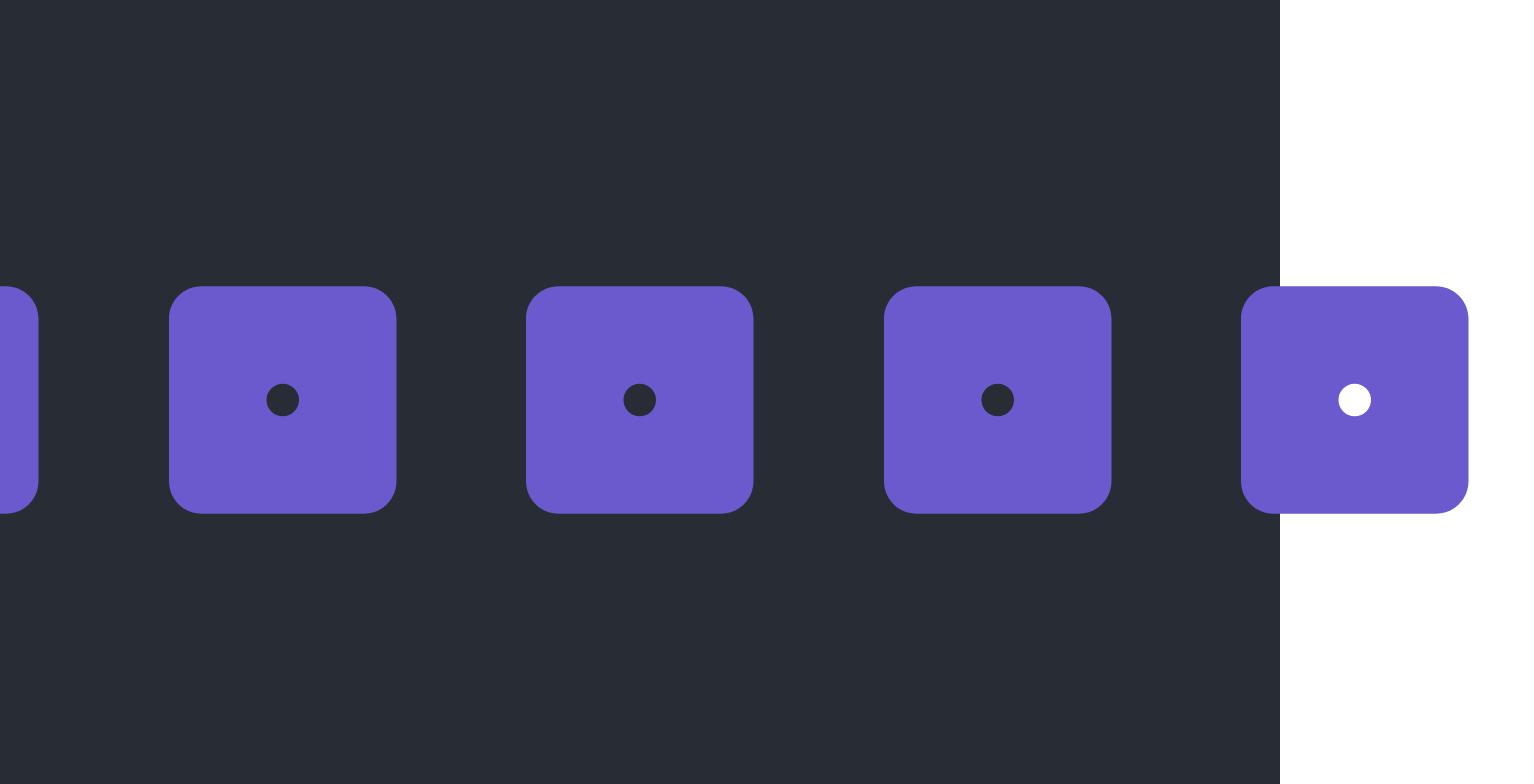
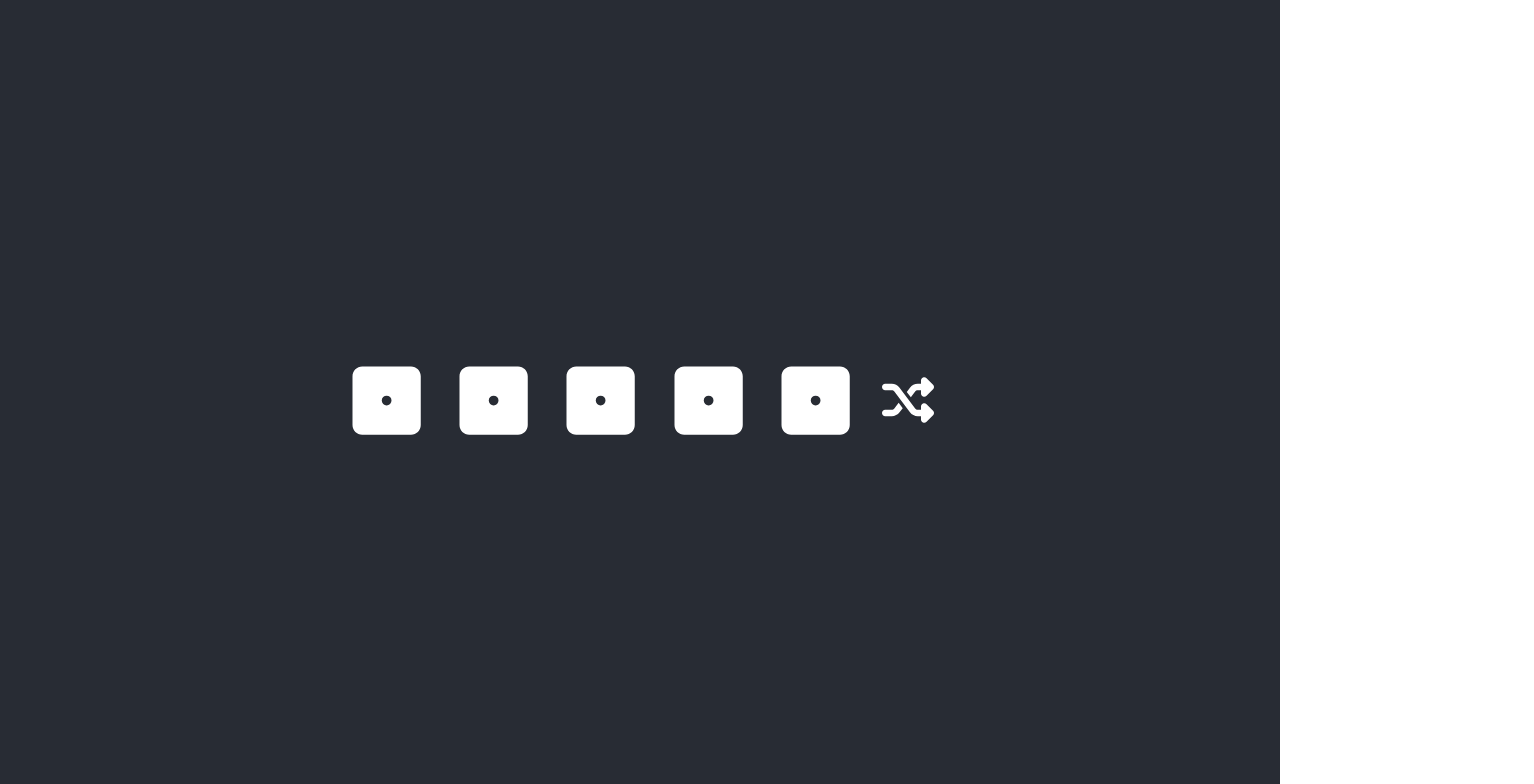
Before and after one commit to mwegnr/kniffel, a React (Create React App) app: page / in a window 1280 px wide. Shown: the top 784 px of the page, 1534 px wide, since content can reach past the window. Built offline with nearby package versions, Linux system fonts and the light colour scheme; the HTML template or start-up script is replaced by a standard one.

Commit message:
roll and lock dice

```diff
--- a/src/App.css
+++ b/src/App.css
@@ -5,6 +5,7 @@
 .App-body {
     background-color: #282c34;
     min-height: 100vh;
+    width: 100%;
     display: flex;
     flex-direction: column;
     align-items: center;
@@ -12,8 +13,3 @@
     font-size: calc(10px + 2vmin);
     color: white;
 }
-
-.row {
-    display: flex;
-    flex-direction: row;
-}
--- a/src/App.tsx
+++ b/src/App.tsx
@@ -1,10 +1,10 @@
 import React from 'react';
 import './App.css';
-import './Die';
-import './Dice'
+import './Dice/Die';
+import './Dice/Dice'
 import {library} from '@fortawesome/fontawesome-svg-core'
 import {fas} from '@fortawesome/free-solid-svg-icons'
-import Dice from "./Dice";
+import Dice from "./Dice/Dice";
 
 library.add(fas)
 
--- a/src/Dice.tsx
+++ /dev/null
@@ -1,40 +0,0 @@
-import React, {Component} from "react";
-import Die from "./Die";
-
-
-interface IProps {
-}
-
-interface IState {
-    values: Array<number>;
-}
-
-class Dice extends Component<IProps, IState> {
-    constructor(props: any) {
-        super(props);
-        this.state = {
-            values: Array(5).fill(1),
-        }
-    }
-
-    render() {
-        return (
-            <div className="row" onClick={() => this.handleClick()}>
-                <Die value={this.state.values[0]}/>
-                <Die value={this.state.values[1]}/>
-                <Die value={this.state.values[2]}/>
-                <Die value={this.state.values[3]}/>
-                <Die value={this.state.values[4]}/>
-            </div>
-        )
-    }
-
-    handleClick() {
-        this.setState({
-            values: this.state.values.map(() => Math.ceil(Math.random() * 6))
-        })
-    }
-
-}
-
-export default Dice
--- /dev/null
+++ b/src/Dice/Dice.css
@@ -0,0 +1,22 @@
+.dice-row {
+    display: flex;
+    flex-direction: row;
+    align-items: center;
+}
+
+.dice-icon {
+    font-size: 3em;
+    padding: 0.25em;
+}
+
+.dice-icon.small {
+    font-size: 2em;
+}
+
+.dice-icon.large {
+    font-size: 4em;
+}
+
+.dice-icon.locked {
+    color:slateblue;
+}
--- /dev/null
+++ b/src/Dice/Dice.tsx
@@ -0,0 +1,64 @@
+import React, {Component} from "react";
+import Die from "./Die";
+import "./Dice.css"
+import {FontAwesomeIcon} from "@fortawesome/react-fontawesome";
+import {IconProp} from "@fortawesome/fontawesome-svg-core";
+
+
+interface IProps {
+}
+
+interface IState {
+    values: Array<number>;
+    lockedDice: Array<boolean>;
+}
+
+class Dice extends Component<IProps, IState> {
+    constructor(props: any) {
+        super(props);
+        this.state = {
+            values: Array(5).fill(1),
+            lockedDice: Array(5).fill(false),
+        }
+    }
+
+    renderDie(i: number) {
+        return (<Die value={this.state.values[i]}
+                     locked={this.state.lockedDice[i]}
+                     onClick={() => this.lock(i)}/>)
+    }
+
+    render() {
+        return (
+            <div className="dice-row">
+                {this.state.values.map((_, index) => this.renderDie(index))}
+                <FontAwesomeIcon icon={`shuffle` as IconProp} onClick={() => this.shuffle()}
+                                 className='dice-icon small'/>
+            </div>
+        )
+    }
+
+    lock(i: number) {
+        const nextLockedDice = this.state.lockedDice;
+        nextLockedDice[i] = !nextLockedDice[i];
+        this.setState({lockedDice: nextLockedDice});
+    }
+
+    shuffle() {
+        const nextValues = this.state.values.map((value, index) => {
+            if (!this.state.lockedDice[index]) return this.roll()
+            return value
+        });
+
+        this.setState({
+            values: nextValues,
+        });
+    }
+
+    roll(): number {
+        return Math.ceil(Math.random() * 6);
+    }
+
+}
+
+export default Dice
--- /dev/null
+++ b/src/Dice/Die.tsx
@@ -0,0 +1,27 @@
+import React, {Component} from "react";
+import './Dice.css'
+import {FontAwesomeIcon} from '@fortawesome/react-fontawesome'
+import {IconProp} from "@fortawesome/fontawesome-svg-core";
+
+interface IProps {
+    value: number;
+    locked: boolean;
+    onClick: () => void
+}
+
+const faces = ["one", "two", "three", "four", "five", "six"]
+
+class Die extends Component<IProps> {
+    render() {
+        return (
+            <div>
+                <FontAwesomeIcon icon={`dice-${faces[this.props.value - 1]}` as IconProp}
+                                 className={`dice-icon ${this.props.locked ? 'locked' : ''}`}
+                                 onClick={() => this.props.onClick()}/>
+            </div>
+        )
+    }
+}
+
+
+export default Die
--- a/src/Die.css
+++ /dev/null
@@ -1,5 +0,0 @@
-.Die{
-    font-size:10em;
-    padding:0.25em;
-    color:slateblue;
-}
--- a/src/Die.tsx
+++ /dev/null
@@ -1,37 +0,0 @@
-import React, {Component} from "react";
-import './Die.css'
-import {FontAwesomeIcon} from '@fortawesome/react-fontawesome'
-import {IconProp} from "@fortawesome/fontawesome-svg-core";
-
-interface IProps {
-    value: number;
-}
-
-// interface IState {
-//     value: string;
-// }
-const faces = ["one", "two", "three", "four", "five", "six"]
-
-class Die extends Component<IProps> {
-    render() {
-        return (
-            <div>
-                {/*<button >*/}
-                <FontAwesomeIcon icon={`dice-${faces[this.props.value - 1]}` as IconProp} className='Die'
-                                 onClick={() => console.log("Click")}/>
-                {/*<p>{this.props.value}</p>*/}
-            </div>
-
-        )
-    }
-
-    //
-    // handleClick() {
-    //     const value = Math.ceil(Math.random() * 6)
-    //     console.log(value)
-    //     this.setState({face: faces[value - 1]})
-    // }
-}
-
-
-export default Die
```
Also changed, not shown: src/Board/Board.tsx (added, +19 -0 lines), src/Board/Field.tsx (added, +25 -0 lines), src/Board.tsx (deleted).
